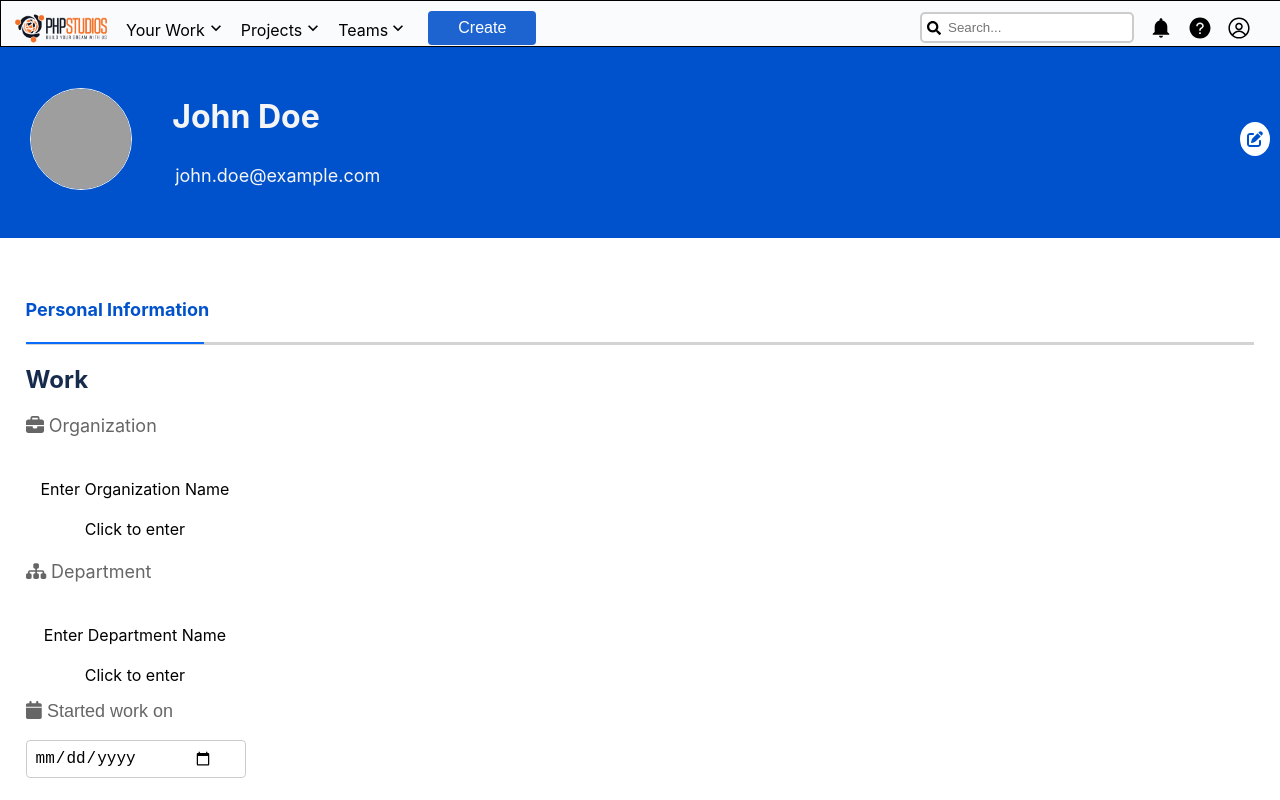
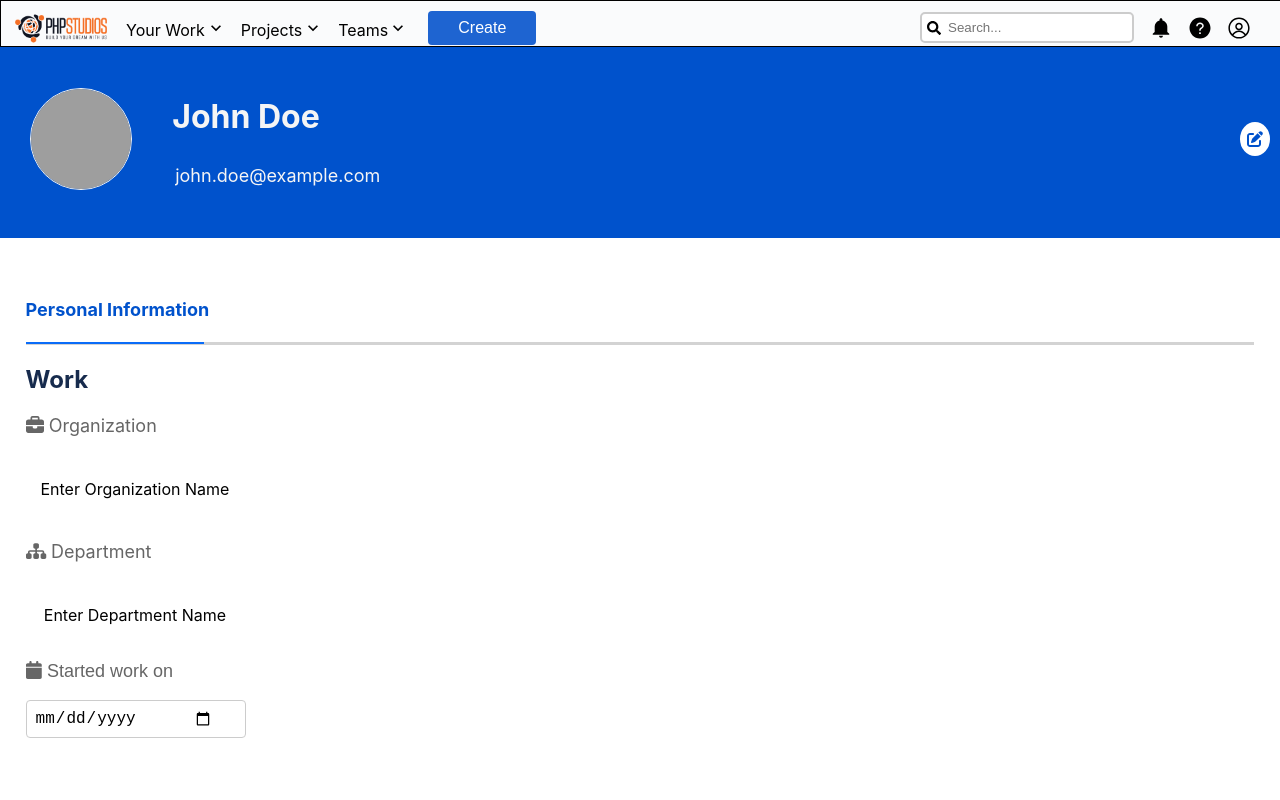
Before and after one commit to ZeeAnsari11/pms, a React (Create React App) app in the folder frontend/: page /profile in a window 1280 px wide. Shown: the top 800 px of the page. Built offline with nearby package versions, Linux system fonts and the light colour scheme; grey boxes are pictures that could not be loaded.

Commit message:
Solve Editable css issue on profile page

```diff
--- a/frontend/src/Components/User/Editable/Editable.js
+++ b/frontend/src/Components/User/Editable/Editable.js
@@ -144,7 +144,6 @@ const HoverText = styled.div`
 
 const EditableDisplay = styled.p`
   font-size: 16px;
-  background: #ffffff;
 
   &:hover {
     background: #ebecf0;
@@ -202,7 +201,7 @@ function Editable(props) {
                         >
                             {props.text || inputText || props.frontendText || props.frontendText}
                         </EditableDisplay>
-                        <HoverTexts>Click to enter</HoverTexts>
+                        {/*<HoverTexts>Click to enter</HoverTexts>*/}
                     </HoverDiv>
                 )}
             </EditableK>
```
